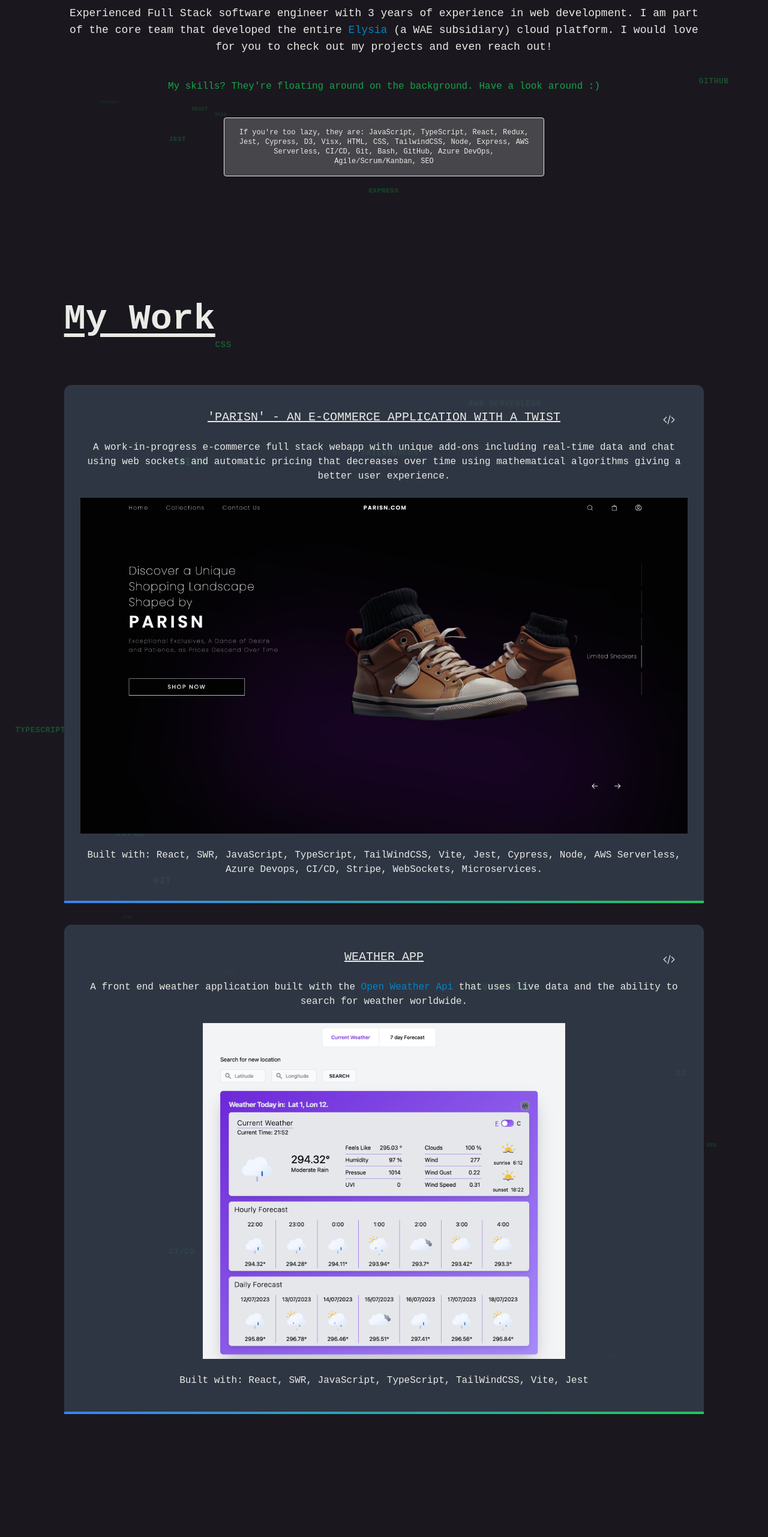
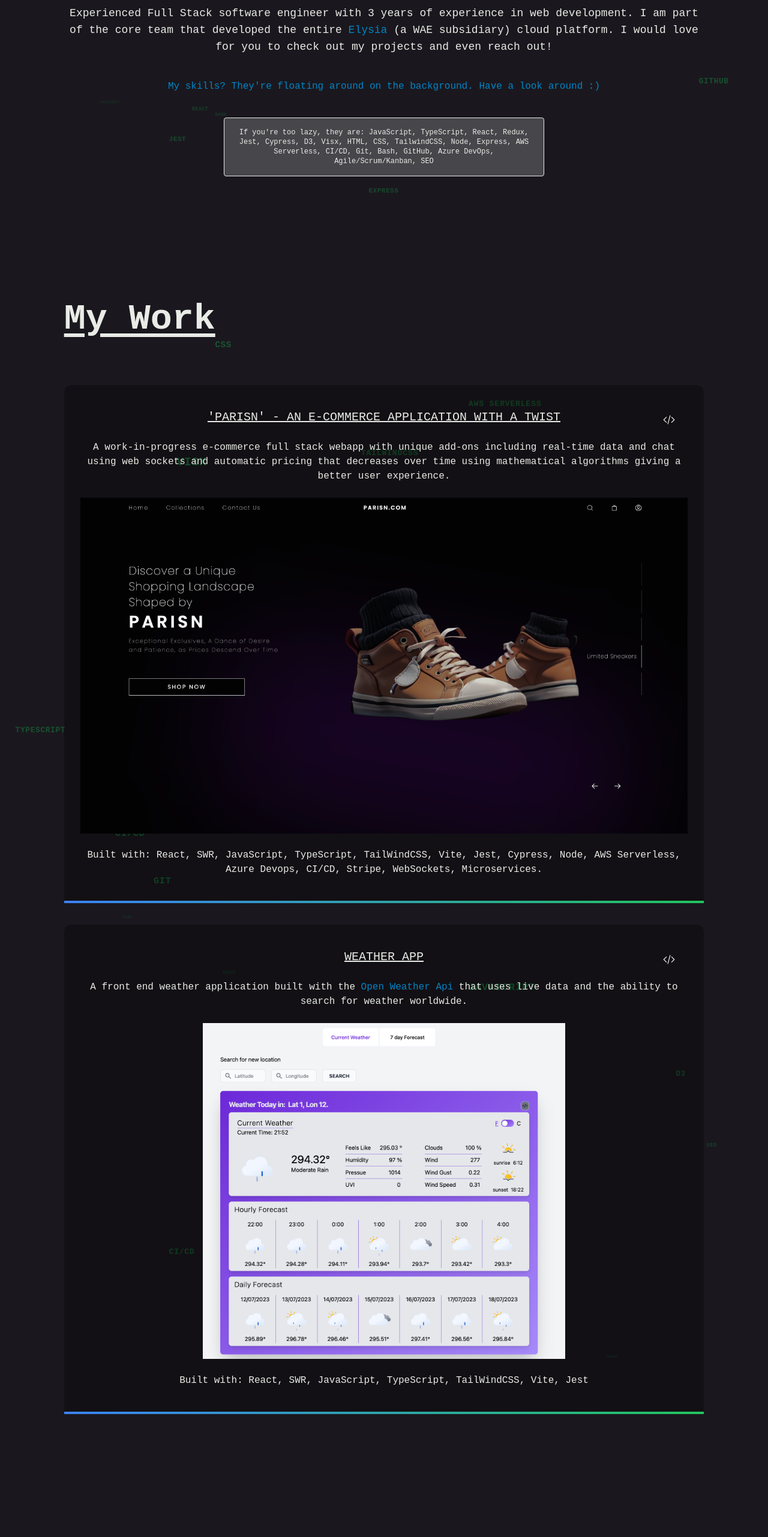
Before and after one commit to norvalbv/portfolio, a React (Vite) app: page / in a window 1280 px wide. Shown: the part 1220-3783 px from the top of the page at 60% size. Built offline with nearby package versions, Linux system fonts and the light colour scheme; a web font is replaced by a local one.

Commit message:
fix styling for contact forms

```diff
--- a/src/components/MyWork/index.tsx
+++ b/src/components/MyWork/index.tsx
@@ -9,7 +9,7 @@ import ParisnHomepage from '../../../public/ParisnHomepage.png';
 const MyWork = (): ReactElement => {
   return (
     <CardWrapper title="My Work">
-      <div className="relative mb-10 rounded-t-xl bg-gray-700/75 px-6 py-10 text-center before:absolute before:bottom-[-0.25rem] before:left-0 before:h-1 before:w-full before:bg-gradient-to-r before:from-blue-500 before:to-green-500">
+      <div className="relative mb-10 rounded-t-xl bg-dark-dark/20 px-6 py-10 text-center before:absolute before:bottom-[-0.25rem] before:left-0 before:h-1 before:w-full before:bg-gradient-to-r before:from-blue-500 before:to-green-500 dark:bg-dark-dark/30">
         <h3 className="mb-6 text-xl uppercase underline">
           &apos;PARISN&apos; - An e-commerce application with a twist
         </h3>
@@ -24,7 +24,7 @@ const MyWork = (): ReactElement => {
           <p>Built with: {parisnSkills}</p>
         </div>
       </div>
-      <div className="relative my-10 rounded-t-xl bg-gray-700/75 px-6 py-10 text-center before:absolute before:bottom-[-0.25rem] before:left-0 before:h-1 before:w-full before:bg-gradient-to-r before:from-blue-500 before:to-green-500">
+      <div className="relative my-10 rounded-t-xl bg-dark-dark/20 px-6 py-10 text-center before:absolute before:bottom-[-0.25rem] before:left-0 before:h-1 before:w-full before:bg-gradient-to-r before:from-blue-500 before:to-green-500 dark:bg-dark-dark/30">
         <h3 className="mb-6 text-xl uppercase underline">Weather App</h3>
         <CodeLink
           link="https://github.com/norvalbv/cool-weather-app"
--- a/src/components/TextField/index.tsx
+++ b/src/components/TextField/index.tsx
@@ -173,7 +173,7 @@ const TextField = ({
               autoComplete={autoComplete}
               className={classNames(
                 'appearance-none rounded focus:text-accent-secondary focus:outline focus:outline-light-text focus:ring-transparent dark:focus:outline-dark-text',
-                'borber-b h-12 w-full bg-dark-dark/50 p-4 transition-[height] duration-300 dark:bg-light-dark/50'
+                'borber-b h-12 w-full bg-dark-dark/20 p-4 transition-[height] duration-300 dark:bg-white/20'
               )}
               data-testid={dataAtt}
               disabled={disabled}
@@ -194,7 +194,7 @@ const TextField = ({
             autoComplete={autoComplete}
             className={classNames(
               'appearance-none rounded focus:text-accent-secondary focus:outline focus:outline-light-text focus:ring-transparent dark:focus:outline-dark-text',
-              'borber-b w-full bg-dark-dark/50 p-4 transition-[height] duration-300 dark:bg-light-dark/50',
+              'borber-b w-full bg-dark-dark/20 p-4 transition-[height] duration-300 dark:bg-white/20',
               active || value ? 'h-52' : 'h-12'
             )}
             data-testid={dataAtt}
--- a/src/components/aboutMe/index.tsx
+++ b/src/components/aboutMe/index.tsx
@@ -13,7 +13,7 @@ const AboutMe = (): ReactElement => {
         &nbsp;&#40;a WAE subsidiary&#41; cloud platform. I would love for you to check out my
         projects and even reach out!
       </p>
-      <p className="my-10 text-accent-main">
+      <p className="my-10 text-accent-secondary">
         My skills? They&apos;re floating around on the background. Have a look around &#58;&#41;
       </p>
       <p className="mx-auto w-6/12 min-w-[16rem] rounded border border-light-text bg-black/20 p-4 text-xs dark:border-dark-text dark:bg-white/20">
```
